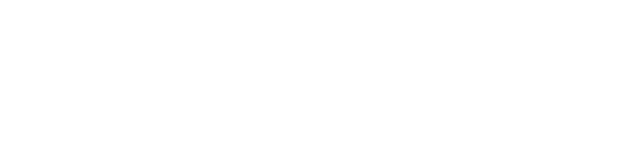
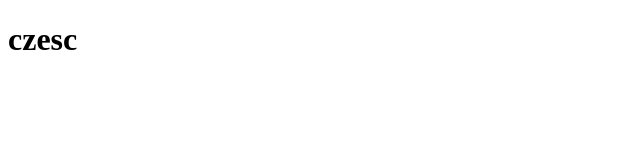
Before and after one commit to iggirex/MakingFeatureBranches, a plain HTML site: page index.html in a window 1280 px wide. Shown: the whole page, without its empty margins (0-640 px from the left). Drawn offline with Linux system fonts and the light colour scheme.

Commit message:
waddup homie?

```diff
--- a/index.html
+++ b/index.html
@@ -5,6 +5,6 @@
         <title></title>
     </head>
     <body>
-
+        <h1>czesc</h1>
     </body>
 </html>
```
